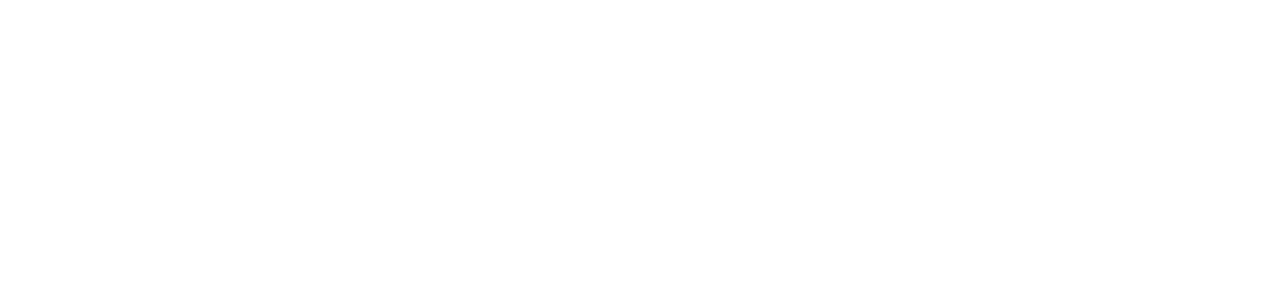
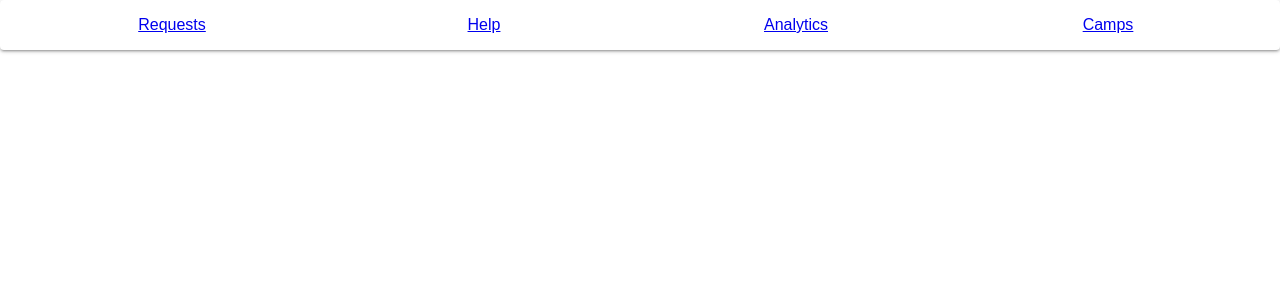
Before and after one commit to 123vivekr/OpenSalve-Web, a React (Create React App) app: page /camps in a window 1280 px wide. Shown: the top 300 px of the page. Built offline with nearby package versions, Linux system fonts and the light colour scheme.

Commit message:
add nav items to nav bar

```diff
--- a/src/App.js
+++ b/src/App.js
@@ -5,6 +5,7 @@
 import Request from "./components/requests";
 import Help from "./components/help";
 import Analytics from "./components/analytics";
+import Camps from "./components/camps";
 import { AppProvider } from "./Context";
 import "./App.css";
 
@@ -18,6 +19,7 @@
             <Route exact path="/requests" component={Request} />
             <Route exact path="/analytics" component={Analytics} />
             <Route exact path="/help" component={Help} />
+            <Route exact path="/camps" component={Camps} />
           </AppProvider>
         </div>
       </Router>
--- a/src/Context.js
+++ b/src/Context.js
@@ -10,10 +10,13 @@
 
 export class AppProvider extends React.Component {
   state = {
-    isLoggedIn: false
+    currentPage: ""
   };
   toggleLoggedIn = () => {
     this.setState({ isLoggedIn: !this.state.isLoggedIn });
+  };
+  setCurrentPage = currentPage => {
+    this.setState({ currentPage });
   };
   render() {
     return (
--- /dev/null
+++ b/src/components/camps.js
@@ -0,0 +1,32 @@
+import React, { Component } from "react";
+import PropTypes from "prop-types";
+import { withStyles } from "@material-ui/core/styles";
+import Paper from "@material-ui/core/Paper";
+import Grid from "@material-ui/core/Grid";
+import NavBar from "./navbar";
+import TextField from "@material-ui/core/TextField";
+import Button from "@material-ui/core/Button";
+import { Consumer } from "../Context";
+
+const styles = theme => ({
+  root: {
+    flexGrow: 1
+  }
+});
+
+class Camps extends Component {
+  render() {
+    const { classes } = this.props;
+    return (
+      <div className={root}>
+        <NavBar />
+      </div>
+    );
+  }
+}
+
+Camps.propTypes = {
+  classes: PropTypes.object.isRequired
+};
+
+export default withStyles(styles)(Camps);
--- a/src/components/navbar.js
+++ b/src/components/navbar.js
@@ -1,29 +1,54 @@
-import React, { Component } from 'react';
-import PropTypes from 'prop-types';
-import { withStyles } from '@material-ui/core/styles';
-import Paper from '@material-ui/core/Paper';
+import React, { Component } from "react";
+import PropTypes from "prop-types";
+import { withStyles } from "@material-ui/core/styles";
+import Paper from "@material-ui/core/Paper";
+import { Grid } from "@material-ui/core";
+import { Consumer } from "../Context";
+import "../css/nav.css";
+import { Link } from "react-router-dom";
 
 const styles = theme => ({
-    paper: {
-        padding: theme.spacing.unit * 2,
-        textAlign: 'center',
-        color: theme.palette.text.secondary,
-    },
+  paper: {
+    padding: theme.spacing.unit * 2,
+    textAlign: "center",
+    color: theme.palette.text.secondary
+  }
 });
 
 class NavBar extends Component {
-    render() {
-        const { classes } =  this.props;
-        return(
+  render() {
+    const { classes } = this.props;
+    return (
+      <Consumer>
+        {context => {
+          return (
             <div className="NavBar">
-                <Paper className={classes.paper}>NavBar</Paper>
+              <Paper className={classes.paper}>
+                <Grid container spacing={0} className="navGrid">
+                  <Grid item xs={6} sm={3}>
+                    <Link to="/requests">Requests</Link>
+                  </Grid>
+                  <Grid item xs={6} sm={3}>
+                    <Link to="/help">Help</Link>
+                  </Grid>
+                  <Grid item xs={6} sm={3}>
+                    <Link to="/analytics">Analytics</Link>
+                  </Grid>
+                  <Grid item xs={6} sm={3}>
+                    <Link to="/camps">Camps</Link>
+                  </Grid>
+                </Grid>
+              </Paper>
             </div>
-        );
-    }
+          );
+        }}
+      </Consumer>
+    );
+  }
 }
 
 NavBar.protoTypes = {
-    classes: PropTypes.object.isRequired,
+  classes: PropTypes.object.isRequired
 };
 
 export default withStyles(styles)(NavBar);
--- /dev/null
+++ b/src/css/nav.css
@@ -0,0 +1,3 @@
+.navGrid {
+  width: 60;
+}
```
